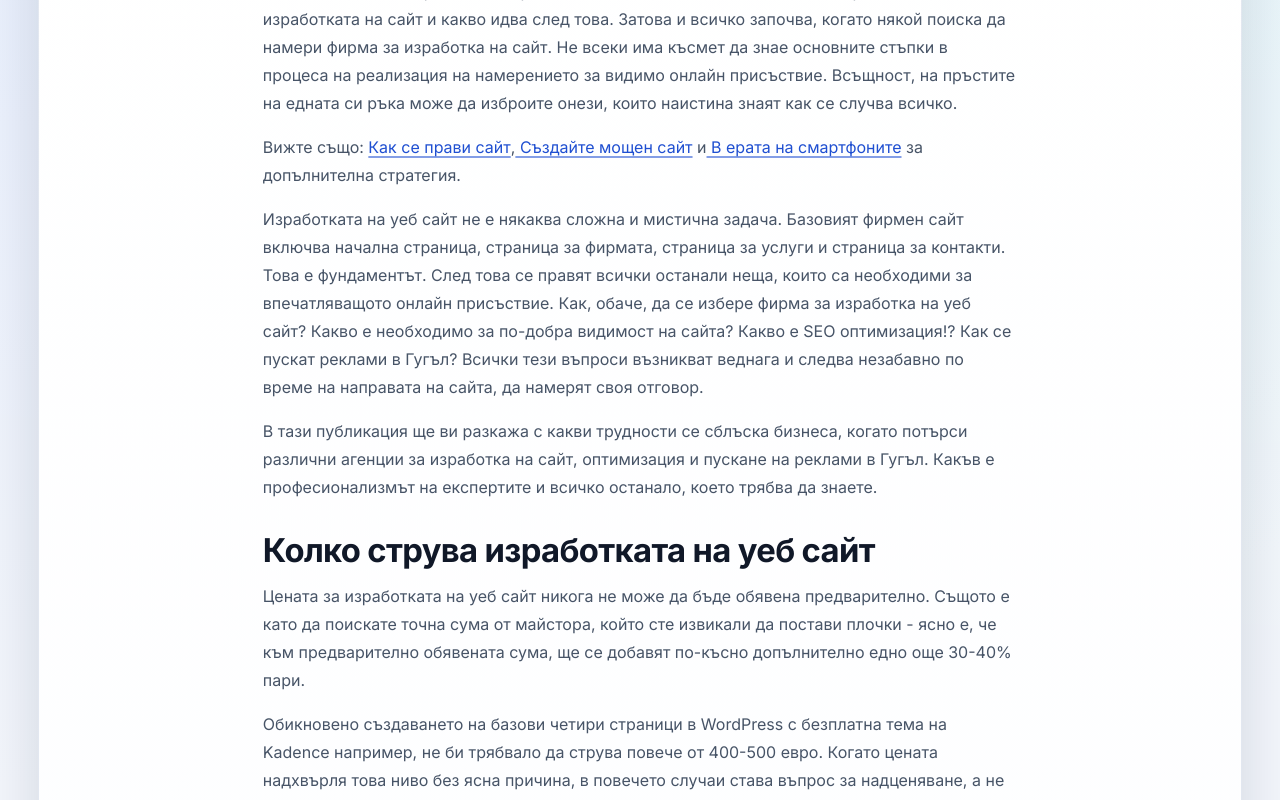
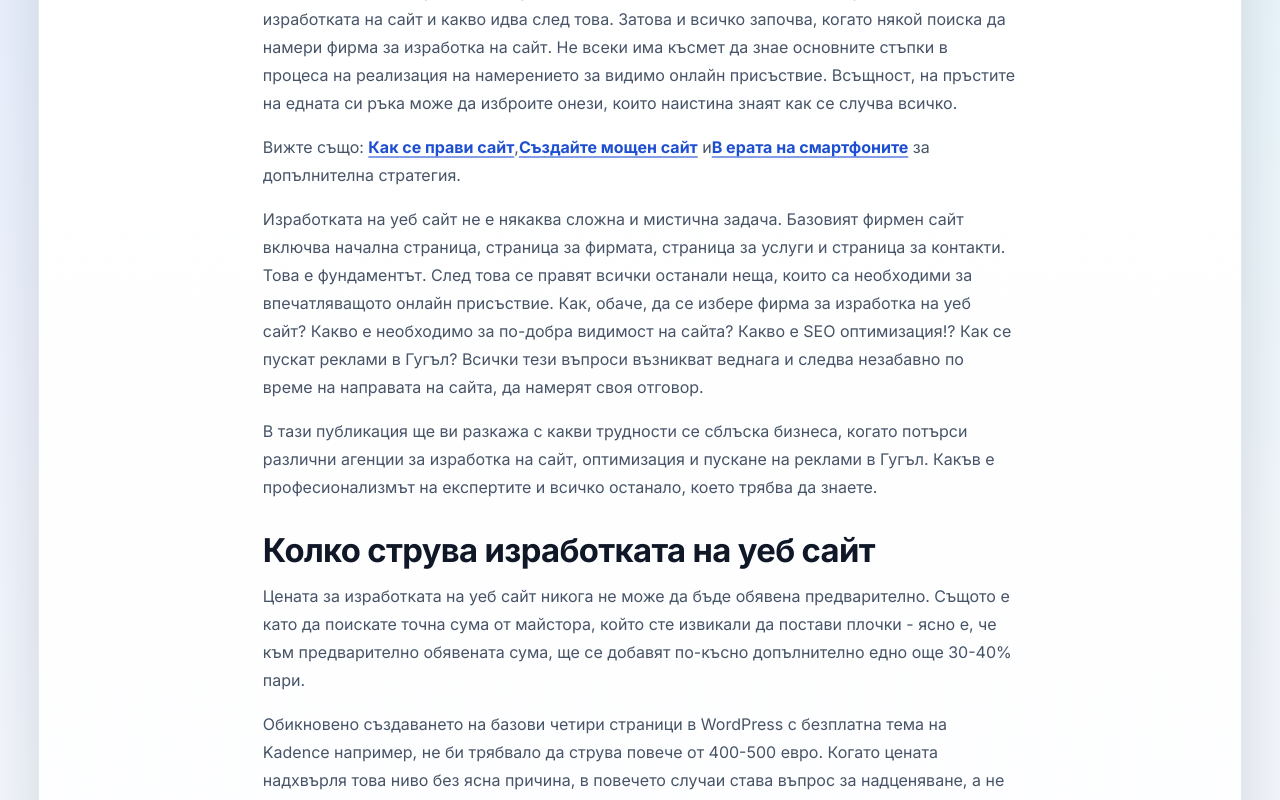
Before and after one commit to inweblife/inweblife, a Next.js app: page /website-and-google-ads in a window 1280 px wide. Shown: the part 920-1720 px from the top of the page. Built offline with nearby package versions, Linux system fonts and the light colour scheme.

Commit message:
Update website-and-google-ads.js

```diff
--- a/pages/website-and-google-ads.js
+++ b/pages/website-and-google-ads.js
@@ -111,9 +111,9 @@ const WebsiteAndGoogleAds = () => {
               случва всичко.
             </p>
             <p>
-              Вижте също: <Link href="/how-to-make-site"> Как се прави сайт</Link>,
-              <Link href="/powerful-site"> Създайте мощен сайт</Link> и
-              <Link href="/seo-fashion"> В ерата на смартфоните</Link> за допълнителна стратегия.
+              Вижте също: <Link href="/how-to-make-site"><strong>Как се прави сайт</strong></Link>,
+              <Link href="/powerful-site"><strong>Създайте мощен сайт</strong></Link> и
+              <Link href="/seo-fashion"><strong>В ерата на смартфоните</strong></Link> за допълнителна стратегия.
             </p>
             <p>
               Изработката на уеб сайт не е някаква сложна и мистична задача. Базовият фирмен сайт
@@ -281,10 +281,10 @@ const WebsiteAndGoogleAds = () => {
           </nav>
 
           <nav className={styles.next} aria-label="Свързани статии">
-            <Link href="/how-to-make-site">Как се прави сайт</Link>
-            <Link href="/powerful-site">Създайте мощен сайт</Link>
-            <Link href="/telemarketing-seo">Телемаркетингът – последното убежище на слабия SEO специалист</Link>
-            <Link href="/ai-seo-lie">Голямата лъжа за SEO оптимизацията за AI</Link>
+            <Link href="/how-to-make-site"><strong>Как се прави сайт</strong></Link>
+            <Link href="/powerful-site"><strong>Създайте мощен сайт</strong></Link>
+            <Link href="/telemarketing-seo"><strong>Телемаркетингът – последното убежище на слабия SEO специалист</strong></Link>
+            <Link href="/ai-seo-lie"><strong>Голямата лъжа за SEO оптимизацията за AI</strong></Link>
           </nav>
         </article>
       </main>
```
